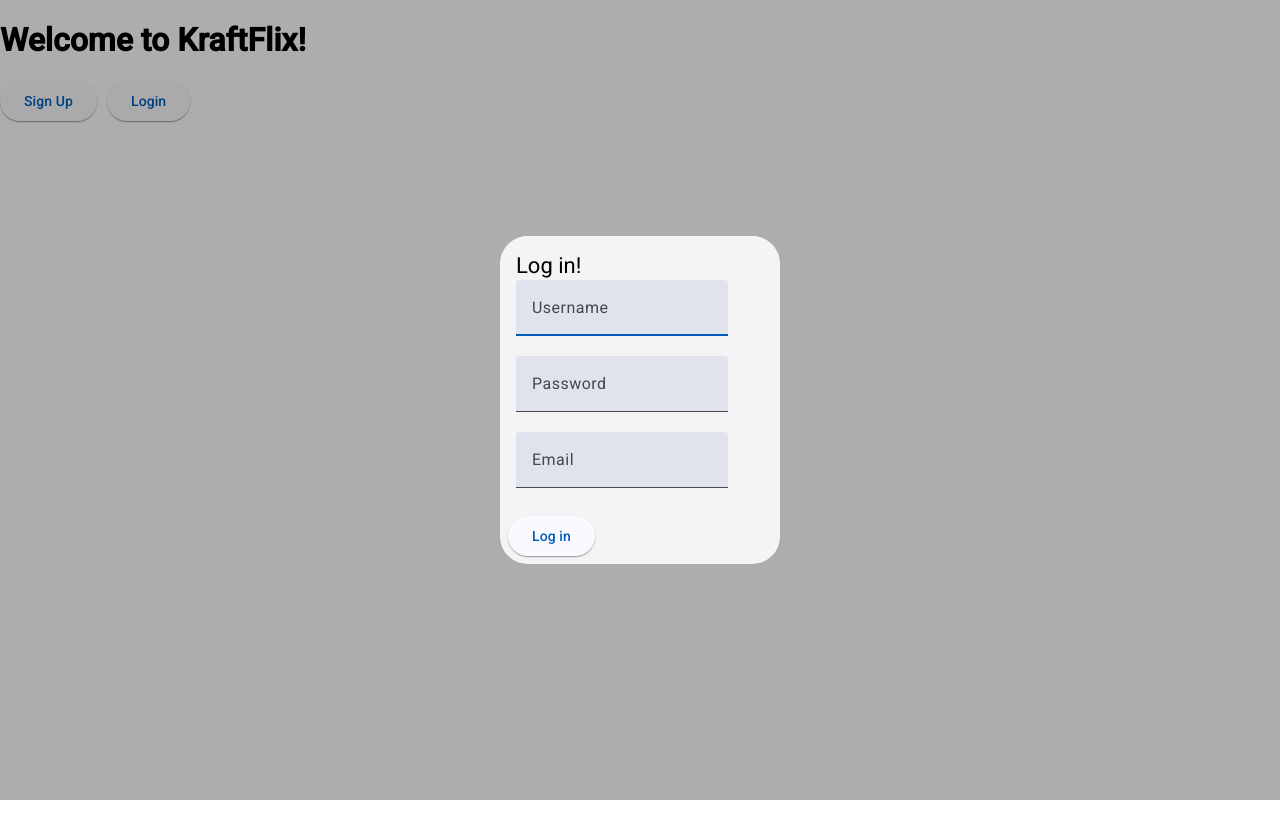
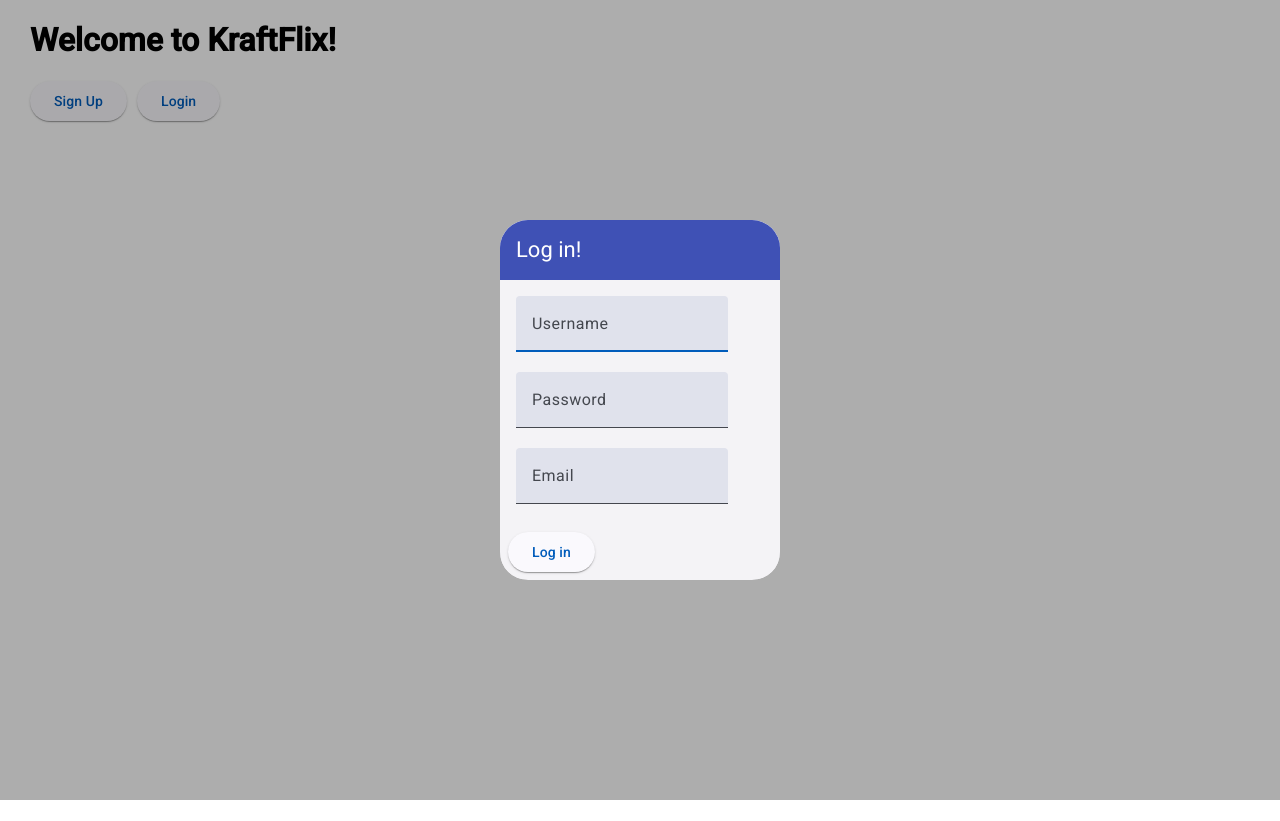
Before and after one commit to TK1893/Angular-client-kraftflix, an Angular app: page / in a window 1280 px wide. Both pictures are taken after a click on the button "Login". Built offline with nearby package versions, Linux system fonts and the light colour scheme.

Commit message:
commenting on code

```diff
--- a/src/app/app.component.html
+++ b/src/app/app.component.html
@@ -1,3 +1,5 @@
+<!-- src\app\app.component.html -->
+
 <div class="main-page">
   <h1>
     Welcome to KraftFlix!
--- a/src/app/app.component.scss
+++ b/src/app/app.component.scss
@@ -0,0 +1,6 @@
+// :host {
+//   display: block;
+//   background-color: #000;
+//   color: #fff; // optional, für weiße Schriftfarbe
+//   min-height: 100vh; // garantiert, dass der Hintergrund den gesamten Bildschirm bedeckt
+// }
--- a/src/app/app.component.ts
+++ b/src/app/app.component.ts
@@ -1,11 +1,14 @@
 // src\app\app.component.ts
 
 // IMPORTS
+// ----------------------------------------------------------------------------------------------------------
 import { Component } from '@angular/core';
 import { UserRegistrationFormComponent } from './user-registration-form/user-registration-form.component';
 import { UserLoginFormComponent } from './user-login-form/user-login-form.component';
 import { MatDialog } from '@angular/material/dialog';
 
+// COMPONENT-CONFIGURATION
+// ----------------------------------------------------------------------------------------------------------
 @Component({
   selector: 'app-root',
   templateUrl: './app.component.html',
@@ -13,21 +16,24 @@
 })
 
 // COMPONENT
+// ----------------------------------------------------------------------------------------------------------
 export class AppComponent {
-  title = 'myFlix-Angular-client';
+  title = 'KRAFTFLIX';
 
+  // INITIALIZATION-OF-MAT-DIALOG-OBJECT
   constructor(public dialog: MatDialog) {}
-  // This is the function that will open the dialog when the signup button is clicked
+
+  // OPEN-USER-REGISTRATION-DIALOG
   openUserRegistrationDialog(): void {
+    // open-Method of MatDialog to open Component as a Modal
     this.dialog.open(UserRegistrationFormComponent, {
       // Assigning the dialog a width
       width: '280px',
     });
   }
-
+  // OPEN-USER-LOGIN-DIALOG
   openUserLoginDialog(): void {
     this.dialog.open(UserLoginFormComponent, {
-      // Assigning the dialog a width
       width: '280px',
     });
   }
--- a/src/app/user-login-form/user-login-form.component.html
+++ b/src/app/user-login-form/user-login-form.component.html
@@ -1,22 +1,31 @@
+<!-- src\app\user-login-form\user-login-form.component.html -->
+
 <mat-card>
-    <mat-card-header>
+    <!-- HEADER -->
+    <mat-card-header class="custom-card-header">
         <mat-card-title>Log in!</mat-card-title>
     </mat-card-header>
-    <mat-card-content>
+    <!-- CONTENT -->
+    <mat-card-content class="custom-card-content">
+        <!-- FORM -->
         <form>
+            <!-- USERNAME -->
             <mat-form-field>
                 <input matInput [(ngModel)]="userData.Username" placeholder="Username" type="text" name="Username"
                     required>
             </mat-form-field>
+            <!-- PASSWORD -->
             <mat-form-field>
                 <input matInput [(ngModel)]="userData.Password" type="password" placeholder="Password" name="Password"
                     required>
             </mat-form-field>
+            <!-- EMAIL -->
             <mat-form-field>
                 <input matInput [(ngModel)]="userData.Email" type="email" placeholder="Email" name="Email" required>
             </mat-form-field>
         </form>
     </mat-card-content>
+    <!-- ACTION-CONTAINER -->
     <mat-card-actions>
         <button mat-raised-button (click)="loginUser()" color="primary">
             Log in
--- a/src/app/user-login-form/user-login-form.component.scss
+++ b/src/app/user-login-form/user-login-form.component.scss
@@ -0,0 +1,11 @@
+.custom-card-header {
+  background-color: #3f51b5; /* Beispiel-Hintergrundfarbe (indigo) */
+  padding: 16px; /* Beispiel-Padding */
+  color: white; /* Textfarbe für besseren Kontrast */
+  border-radius: 4px 4px 0 0; /* Optional: abgerundete Ecken am oberen Rand */
+}
+
+.custom-card-content {
+  padding: 16px; /* Beispiel-Padding */
+  padding: 16px 16px 0 16px; /* Beispiel-Padding */
+}
--- a/src/app/user-login-form/user-login-form.component.ts
+++ b/src/app/user-login-form/user-login-form.component.ts
@@ -1,4 +1,7 @@
-// src/app/user-registration-form/user-registration-form.component.ts
+// src\app\user-login-form\user-login-form.component.ts
+
+// IMPORTS
+// ----------------------------------------------------------------------------------------------------------
 import { Component, OnInit, Input } from '@angular/core';
 
 // You'll use this import to close the dialog on success
@@ -10,40 +13,51 @@
 // This import is used to display notifications back to the user
 import { MatSnackBar } from '@angular/material/snack-bar';
 
+// COMPONENT-CONFIGURATION
+// ----------------------------------------------------------------------------------------------------------
 @Component({
   selector: 'app-user-login-form',
   templateUrl: './user-login-form.component.html',
   styleUrl: './user-login-form.component.scss',
 })
+
+// COMPONENT
+// ----------------------------------------------------------------------------------------------------------
 export class UserLoginFormComponent implements OnInit {
   @Input() userData = { Username: '', Password: '', Email: '' };
 
+  // CONSTRUCTOR (The constructor injects dependencies)
   constructor(
     public fetchApiData: FetchApiDataService,
     public dialogRef: MatDialogRef<UserLoginFormComponent>,
+    //Reference to the dialog that opened this component, so that the dialog can be closed after
+    // successful registration.
     public snackBar: MatSnackBar
   ) {}
 
   ngOnInit(): void {}
 
-  // This is the function responsible for sending the form inputs to the backend
+  // SENDING-LOGIN-FORM-INPUTS-TO-BACKEND
   loginUser(): void {
+    //
+    // calls the userRegistration method of the fetchApiData service and passes the userData object.
     this.fetchApiData.userLogin(this.userData).subscribe(
+      // Success Callback
       (result) => {
-        // Logic for a successful user registration goes here! (To be implemented)
         this.dialogRef.close(); // This will close the modal on success!
         console.log(result);
         localStorage.setItem('user', JSON.stringify(result.user));
         localStorage.setItem('token', result.token);
         console.log('Token: ' + localStorage.getItem('token'));
         console.log('User: ' + localStorage.getItem('user'));
-        this.snackBar.open(result, 'OK', {
-          duration: 2000,
+        this.snackBar.open('You have successfully logged in.', 'OK', {
+          duration: 3000,
         });
       },
+      // Error Callback
       (result) => {
         this.snackBar.open(result, 'OK', {
-          duration: 2000,
+          duration: 3000,
         });
       }
     );
--- a/src/app/user-registration-form/user-registration-form.component.html
+++ b/src/app/user-registration-form/user-registration-form.component.html
@@ -1,25 +1,36 @@
+<!-- src\app\user-registration-form\user-registration-form.component.html -->
+
 <mat-card>
-    <mat-card-header>
+    <!-- HEADER -->
+    <mat-card-header class="custom-card-header">
         <mat-card-title>Sign Up!</mat-card-title>
     </mat-card-header>
-    <mat-card-content>
+    <!-- CONTENT -->
+    <mat-card-content class="custom-card-content">
+        <!-- FORM -->
         <form>
+            <!-- USERNAME -->
             <mat-form-field>
                 <input matInput [(ngModel)]="userData.Username" placeholder="Username" type="text" name="Username"
                     required>
             </mat-form-field>
+            <!-- PASSWORD -->
             <mat-form-field>
                 <input matInput [(ngModel)]="userData.Password" type="password" placeholder="Password" name="Password"
                     required>
+                <!-- Two-way data binding (binds the value of the input field to the Username property of the userData object in the component) -->
             </mat-form-field>
+            <!-- EMAIL -->
             <mat-form-field>
                 <input matInput [(ngModel)]="userData.Email" type="email" placeholder="Email" name="Email" required>
             </mat-form-field>
+            <!-- BIRTHDATE -->
             <mat-form-field>
                 <input matInput [(ngModel)]="userData.Birthdate" type="date" placeholder="Birthdate" name="Birthdate">
             </mat-form-field>
         </form>
     </mat-card-content>
+    <!-- ACTION-CONTAINER -->
     <mat-card-actions>
         <button mat-raised-button (click)="registerUser()" color="primary">
             Sign Up
--- a/src/index.html
+++ b/src/index.html
@@ -1,15 +1,18 @@
 <!doctype html>
 <html lang="en">
+
 <head>
   <meta charset="utf-8">
-  <title>AngularClientKraftflix</title>
+  <title>Kraftflix</title>
   <base href="/">
   <meta name="viewport" content="width=device-width, initial-scale=1">
   <link rel="icon" type="image/x-icon" href="favicon.ico">
   <link href="https://fonts.googleapis.com/css2?family=Roboto:wght@300;400;500&display=swap" rel="stylesheet">
   <link href="https://fonts.googleapis.com/icon?family=Material+Icons" rel="stylesheet">
 </head>
+
 <body class="mat-typography">
   <app-root></app-root>
 </body>
+
 </html>
--- a/src/styles.scss
+++ b/src/styles.scss
@@ -1,7 +1,6 @@
-
 // Custom Theming for Angular Material
 // For more information: https://material.angular.io/guide/theming
-@use '@angular/material' as mat;
+@use "@angular/material" as mat;
 // Plus imports for other components in your app.
 
 // Include the common styles for Angular Material. We include this here so that you only
@@ -10,7 +9,8 @@
 @include mat.core();
 
 // Define the theme object.
-$Angular-client-kraftflix-theme: mat.define-theme((
+$Angular-client-kraftflix-theme: mat.define-theme(
+  (
     color: (
       theme-type: light,
       primary: mat.$azure-palette,
@@ -18,8 +18,9 @@
     ),
     density: (
       scale: 0,
+    ),
   )
-));
+);
 
 // Include theme styles for core and each component used in your app.
 // Alternatively, you can import and @include the theme mixins for each component
@@ -36,5 +37,15 @@
 // @include mat.color-variants-backwards-compatibility($Angular-client-kraftflix-theme);
 /* You can add global styles to this file, and also import other style files */
 
-html, body { height: 100%; }
-body { margin: 0; font-family: Roboto, "Helvetica Neue", sans-serif; }
+* {
+  box-sizing: border-box;
+}
+
+html,
+body {
+  // background-color: #000;
+  margin: 0;
+  padding: 0 15px;
+  height: 100%;
+  font-family: Roboto, "Helvetica Neue", sans-serif;
+}
```
Also changed, not shown: src/app/app.module.ts (+19 -10 lines), src/app/fetch-api-data.service.ts (+10 -11 lines), src/app/user-registration-form/user-registration-form.component.ts (+30 -18 lines). Lines whose indentation alone changed are shown as unchanged.
